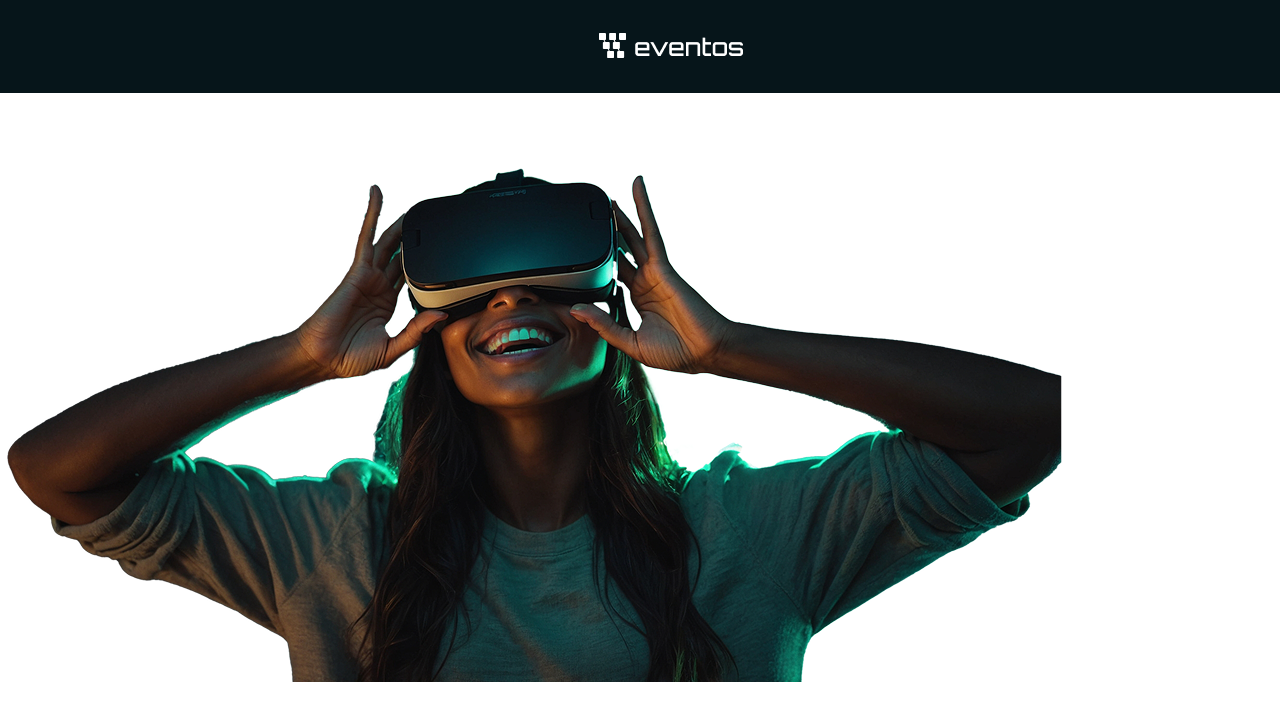
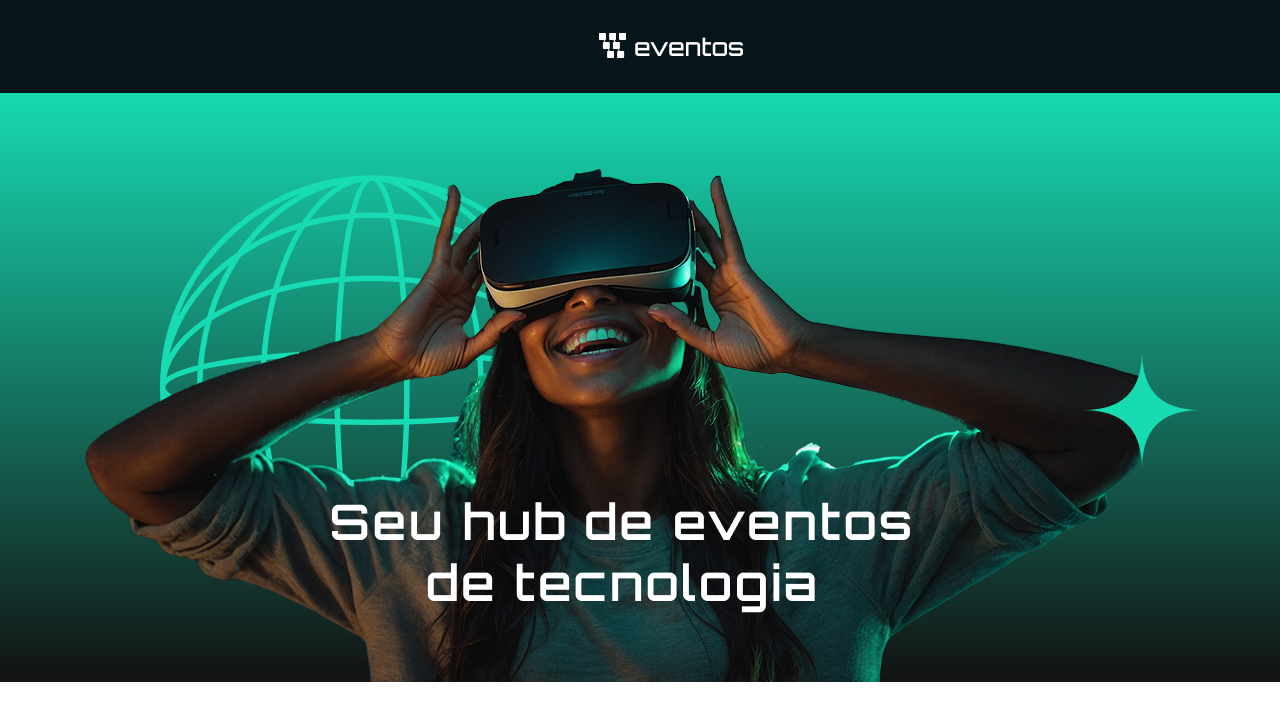
Before and after one commit to denisiorodrigues/eventos, a React (Vite) app: page / in a window 1280 px wide. Shown: the top 720 px of the page. Built offline with nearby package versions, Linux system fonts and the light colour scheme.

Commit message:
Ajuste no banner

```diff
--- a/src/App.css
+++ b/src/App.css
@@ -10,3 +10,13 @@
   display: flex;
   justify-content: center;
 }
+
+section {
+  background: linear-gradient(180deg, #17D9B1 0%, #121212 100%);
+  display: flex;
+  justify-content: center;
+}
+
+section img {
+  max-width: 90%;
+}
```
Also changed, not shown: public/banner.png.
